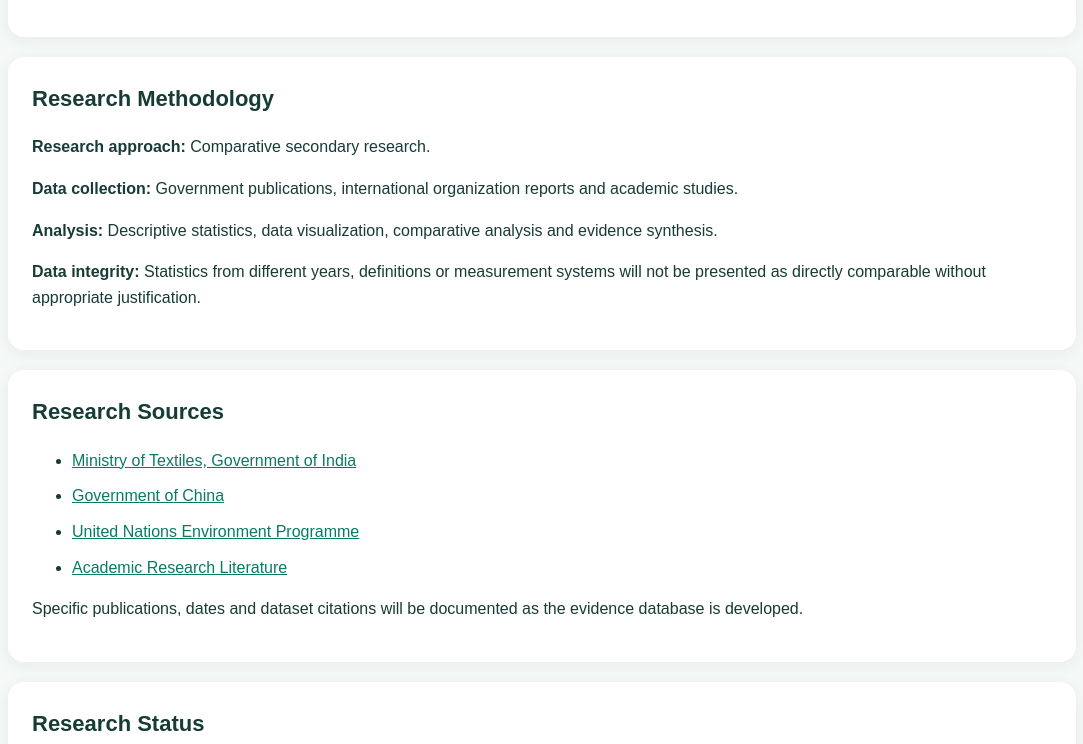
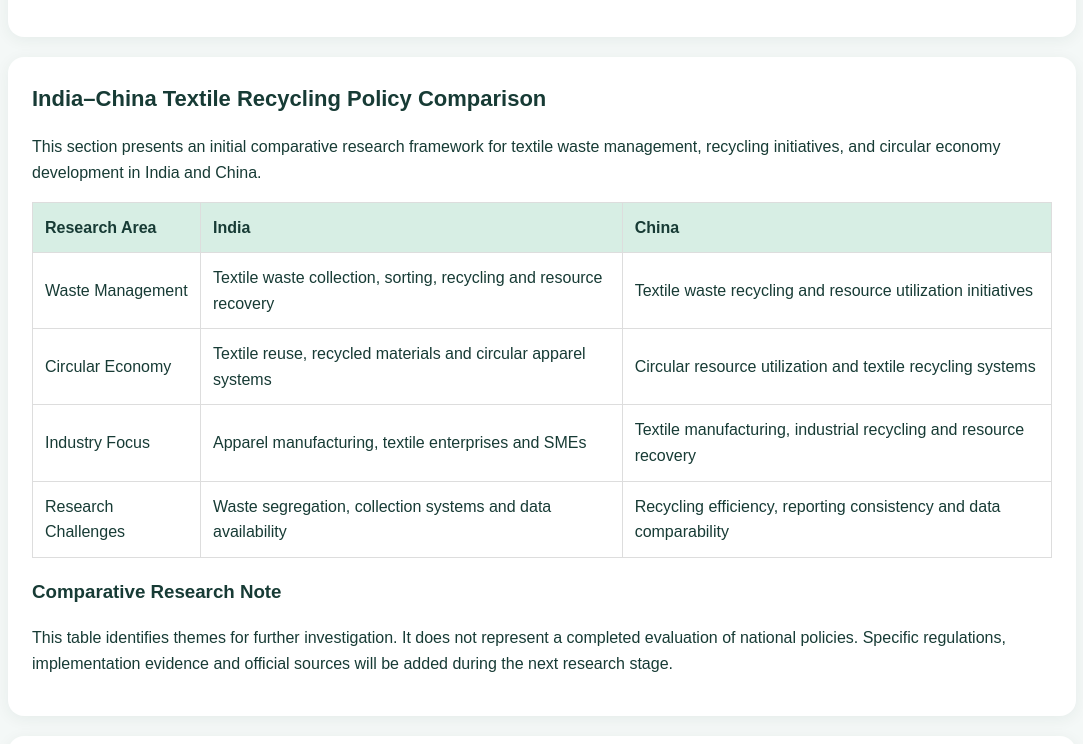
Before and after one commit to Sneh166430/ndia-china-textile-circularity, a plain HTML site: page index.html in a window 1280 px wide. Shown: the part 2487-3231 px from the top of the page, without its empty margins (98-1181 px from the left). Drawn offline with nearby package versions, Linux system fonts and the light colour scheme.

Commit message:
Add India–China Textile Recycling Policy Comparison section
Added a new section comparing textile recycling policies in India and China, including a table with research areas and challenges.

```diff
--- a/index.html
+++ b/index.html
@@ -222,6 +222,85 @@
   </ol>
 </section>
 
+<section id="policy-comparison">
+  <h2>India–China Textile Recycling Policy Comparison</h2>
+
+  <p>
+    This section presents an initial comparative
+    research framework for textile waste management,
+    recycling initiatives, and circular economy
+    development in India and China.
+  </p>
+
+  <div style="overflow-x:auto;">
+    <table style="width:100%;border-collapse:collapse;text-align:left;">
+      <thead>
+        <tr style="background:#d7eee4;">
+          <th style="padding:12px;border:1px solid #ddd;">Research Area</th>
+          <th style="padding:12px;border:1px solid #ddd;">India</th>
+          <th style="padding:12px;border:1px solid #ddd;">China</th>
+        </tr>
+      </thead>
+      <tbody>
+        <tr>
+          <td style="padding:12px;border:1px solid #ddd;">Waste Management</td>
+          <td style="padding:12px;border:1px solid #ddd;">
+            Textile waste collection, sorting,
+            recycling and resource recovery
+          </td>
+          <td style="padding:12px;border:1px solid #ddd;">
+            Textile waste recycling and
+            resource utilization initiatives
+          </td>
+        </tr>
+        <tr>
+          <td style="padding:12px;border:1px solid #ddd;">Circular Economy</td>
+          <td style="padding:12px;border:1px solid #ddd;">
+            Textile reuse, recycled materials
+            and circular apparel systems
+          </td>
+          <td style="padding:12px;border:1px solid #ddd;">
+            Circular resource utilization
+            and textile recycling systems
+          </td>
+        </tr>
+        <tr>
+          <td style="padding:12px;border:1px solid #ddd;">Industry Focus</td>
+          <td style="padding:12px;border:1px solid #ddd;">
+            Apparel manufacturing, textile
+            enterprises and SMEs
+          </td>
+          <td style="padding:12px;border:1px solid #ddd;">
+            Textile manufacturing, industrial
+            recycling and resource recovery
+          </td>
+        </tr>
+        <tr>
+          <td style="padding:12px;border:1px solid #ddd;">Research Challenges</td>
+          <td style="padding:12px;border:1px solid #ddd;">
+            Waste segregation, collection
+            systems and data availability
+          </td>
+          <td style="padding:12px;border:1px solid #ddd;">
+            Recycling efficiency, reporting
+            consistency and data comparability
+          </td>
+        </tr>
+      </tbody>
+    </table>
+  </div>
+
+  <h3>Comparative Research Note</h3>
+  <p>
+    This table identifies themes for further
+    investigation. It does not represent a
+    completed evaluation of national policies.
+    Specific regulations, implementation
+    evidence and official sources will be
+    added during the next research stage.
+  </p>
+</section>
+
 <section>
   <h2>Research Methodology</h2>
   <p><strong>Research approach:</strong> Comparative secondary research.</p>
```
